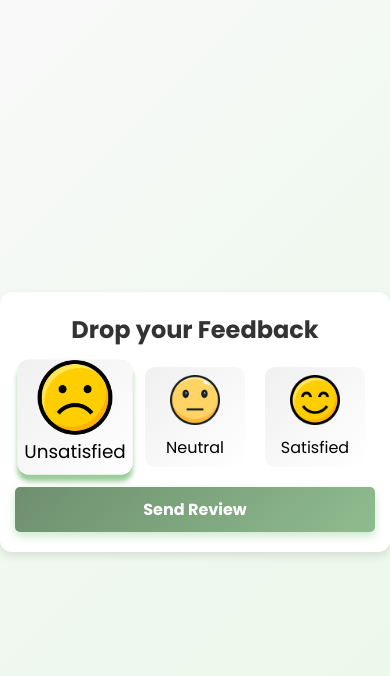
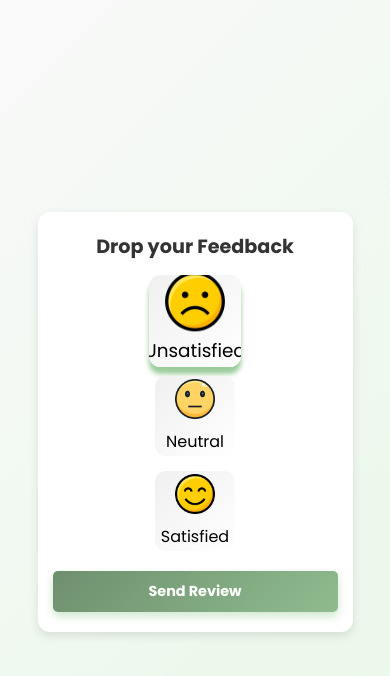
Before and after one commit to Namiranish/Feedback-UI, a plain HTML site: page index.html in a window 390 px wide. Both pictures are taken after a click on the element "Unsatisfied". Drawn offline with Linux system fonts and the light colour scheme.

Commit message:
fixed few things

```diff
--- a/script.js
+++ b/script.js
@@ -3,28 +3,28 @@ const container = document.getElementById('container');
 const boxes = document.querySelectorAll('.box');
 let ans = "";
 
-// Attach event listeners to each box
+
 boxes.forEach((box) => {
     box.addEventListener('click', (e) => {
-        ans = box.innerText; // Get the text content of the clicked box
-        removeActive(); // Remove the 'active' class from all boxes
-        box.classList.add('active'); // Add 'active' class to the clicked box
+        ans = box.innerText;
+        removeActive();
+        box.classList.add('active');
     });
 });
 
 btn.addEventListener('click', () => {
-    if (ans) { // Ensure a box is selected before proceeding
+    if (ans) {
         container.innerHTML = `
         <h1>Thank you!</h1>
         <p>Feedback: ${ans}</p>
         <p>We'll use your feedback to improve our customer support.</p>`;
     } else {
-        alert("Please select a feedback option before submitting!"); // Add a fallback alert
+        alert("Please select a feedback option before submitting!");
     }
 });
 
 function removeActive() {
     boxes.forEach((box) => {
-        box.classList.remove('active'); // Remove 'active' class from all boxes
+        box.classList.remove('active');
     });
 }
--- a/style.css
+++ b/style.css
@@ -14,6 +14,7 @@ body {
     align-items: center;
     background: linear-gradient(135deg, #f9f9f9, #e8f8e8);
     transition: background-color 0.5s ease-in-out;
+    padding: 20px;
 }
 
 h1 {
@@ -24,7 +25,8 @@ h1 {
 }
 
 #container {
-    width: 400px;
+    width: 90%;
+    max-width: 400px;
     margin: auto;
     display: flex;
     flex-direction: column;
@@ -43,6 +45,8 @@ h1 {
 .feeling {
     display: flex;
     justify-content: space-around;
+    flex-wrap: wrap;
+    gap: 10px;
 }
 
 .box {
@@ -68,7 +72,6 @@ h1 {
     transition: transform 0.3s ease;
 }
 
-
 .box:hover img {
     transform: scale(1.2);
 }
@@ -87,7 +90,6 @@ h1 {
 }
 
 .box.active {
-    /* background-color: #8fbc8f; */
     transform: scale(1.15);
     box-shadow: 0px 6px 5px rgba(0, 128, 0, 0.4);
 }
@@ -118,7 +120,6 @@ button#btn:active {
     transform: translateY(1px);
 }
 
-
 @keyframes fadeIn {
     from {
         opacity: 0;
@@ -129,3 +130,30 @@ button#btn:active {
         transform: translateY(0);
     }
 }
+
+
+@media (max-width: 768px) {
+    .feeling {
+        flex-direction: column;
+        align-items: center;
+        gap: 15px;
+    }
+
+    .box {
+        width: 80px;
+        height: 80px;
+    }
+
+    .box img {
+        width: 40px;
+        height: 40px;
+    }
+
+    h1 {
+        font-size: 1.2rem;
+    }
+
+    button#btn {
+        font-size: 0.9rem;
+    }
+}
```
